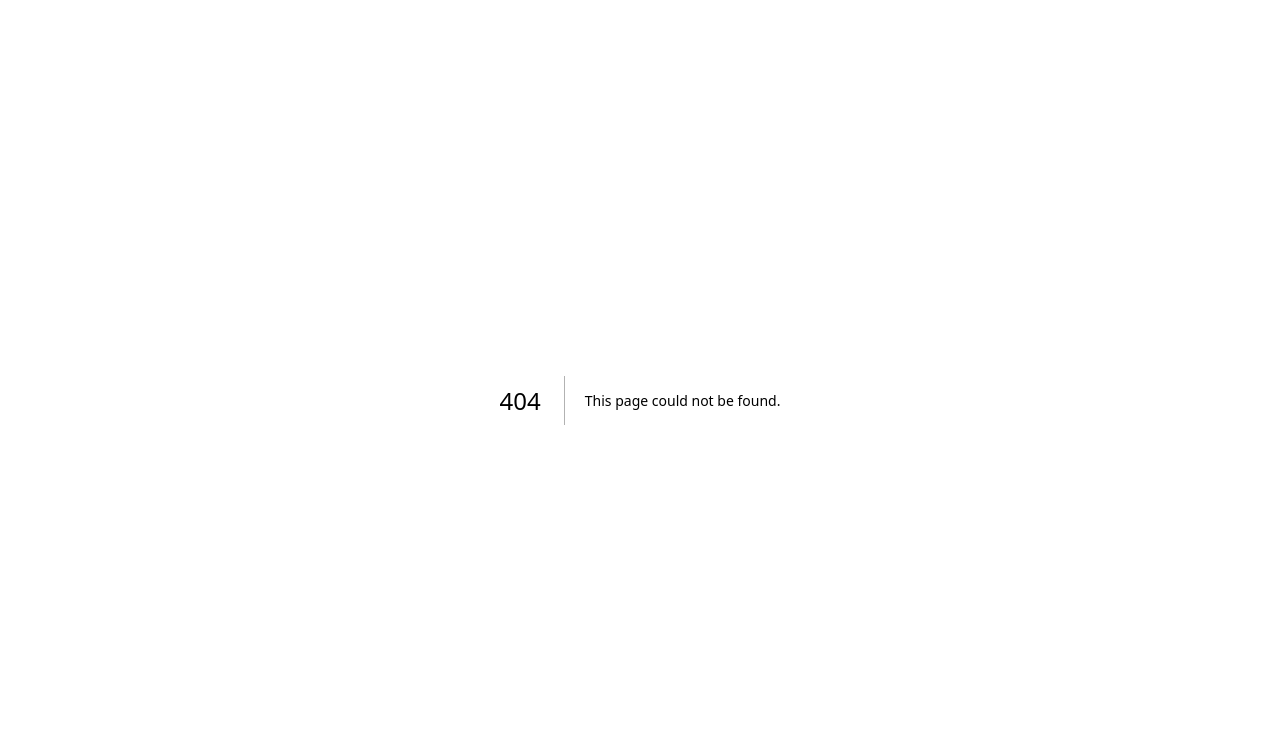
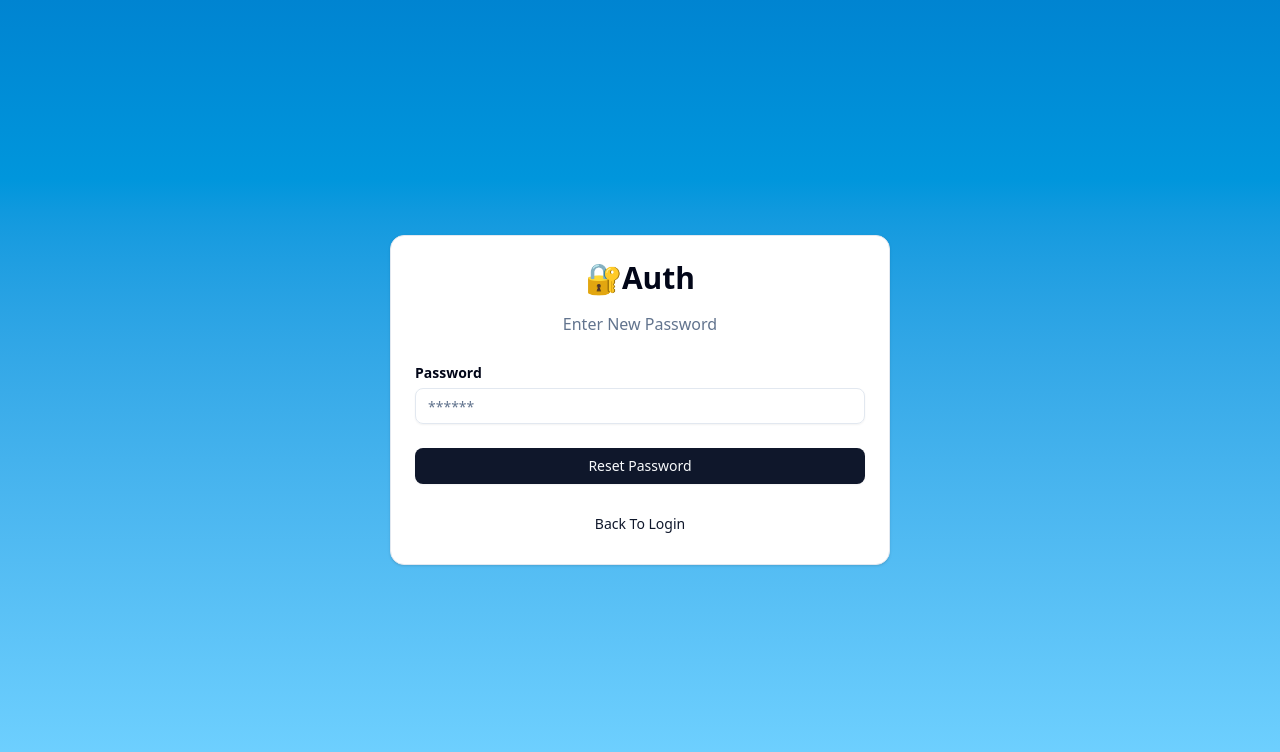
Before and after one commit to WalterIt/NextAuth_Template, a Next.js app: page /new-password in a window 1280 px wide. Before the commit this address had no page. Shown: the top 752 px of the page. Built offline with nearby package versions, Linux system fonts and the light colour scheme.

Commit message:
FEAT: IMPLEMENT  Reset password functionality with validation and error handling.

```diff
--- /dev/null
+++ b/actions/new-password.ts
@@ -0,0 +1,40 @@
+"use server"
+
+import bcrypt from "bcryptjs"
+import * as z from "zod"
+import { db } from "@/lib/db";
+import { getResetPasswordTokenByToken } from "@/data/reset-password";
+import { getUserByEmail } from "@/data/user";
+import { NewPasswordSchema } from "@/schemas";
+
+
+export const newPassword = async (values: z.infer<typeof NewPasswordSchema>, token?: string | null) => {
+    if(!token) return {error : "Token Not Found!!"}
+
+    const validateFields = NewPasswordSchema.safeParse(values)
+    if (!validateFields.success) return {error : "Invalid Fields!"}
+
+    const {password} = validateFields.data
+
+    const existingToken = await getResetPasswordTokenByToken(token)
+    if(!existingToken) return {error : "Invalid Token!"}
+
+    const hasExpired =  new Date(existingToken.expires) < new Date();
+    if(hasExpired) return { error: "Token Expired!" }
+
+    const existingUser = await getUserByEmail(existingToken.email)
+    if(!existingUser) return { error: "Email Doesn't Exist!" }
+
+    const hashedPassword = await bcrypt.hash(password, 10)
+
+    await db.user.update({
+        where : {id : existingUser.id},
+        data : {password : hashedPassword}
+    })
+
+    await db.resetPasswordToken.delete({
+        where : {id : existingToken.id}
+    })
+
+    return {success : "Password Updated!"}
+}
--- /dev/null
+++ b/app/(auth)/_components/new-password-form.tsx
@@ -0,0 +1,74 @@
+"use client"
+
+import { useForm } from "react-hook-form"
+import * as z from "zod"
+import {  NewPasswordSchema } from "@/schemas";
+import { zodResolver } from "@hookform/resolvers/zod"
+import { Form,FormControl,FormField,FormLabel,FormItem,FormMessage } from "@/components/ui/form";
+import { Input } from "@/components/ui/input";
+import { CardWrapper } from "./card-wrapper"
+import { Button } from "@/components/ui/button";
+import { FormError } from "@/components/form-error";
+import { FormSuccess } from "@/components/form-success";
+import { login } from "@/actions/login";
+import { useState, useTransition } from "react";
+import { useSearchParams } from "next/navigation";
+import Link from "next/link";
+import { newPassword } from "@/actions/new-password";
+
+
+export const NewPasswordForm = () => {
+    const searchParams = useSearchParams()
+    const token = searchParams.get("token")
+    const [error,setError] = useState<string | undefined>("")
+    const [success,setSuccess] = useState<string | undefined>("")
+    const [isPending, startTransition] = useTransition()
+    const form = useForm<z.infer<typeof NewPasswordSchema>>({
+        resolver: zodResolver(NewPasswordSchema),
+        defaultValues : {
+            password: "",
+        }
+    })
+
+    const onSubmit = (values: z.infer<typeof NewPasswordSchema>) => {
+        setError("")
+        setSuccess("")
+
+        startTransition(() => {
+           newPassword(values, token)
+            .then((data) => {
+               setError(data?.error)
+               setSuccess(data?.success)
+           })
+        })
+    }
+
+    return (
+       <CardWrapper headerLabel="Enter New Password" backButtonLabel="Back To Login" backButtonHref="/login">
+            <Form {...form}>
+                <form className="space-y-6" onSubmit={form.handleSubmit(onSubmit)}>
+                    <div className="space-y-4">
+
+                        <FormField control={form.control} name="password" render={({ field }) => (
+                            <FormItem>
+                                <FormLabel className="font-bold">Password</FormLabel>
+                                    <FormControl>
+                                        <Input disabled={isPending} {...field} placeholder="******" type="password"/>
+                                    </FormControl>
+                                    <FormMessage />
+                        </FormItem>
+                        )}
+                        />
+
+
+                    </div>
+                    <FormError message={error}/>
+                    <FormSuccess message={success} />
+                    <Button disabled={isPending} type="submit" className="w-full">
+                        Reset Password
+                    </Button>
+                </form>
+            </Form>
+       </CardWrapper>
+    )
+}
--- /dev/null
+++ b/app/(auth)/new-password/page.tsx
@@ -0,0 +1,10 @@
+import { NewPasswordForm } from '../_components/new-password-form'
+import React from 'react'
+
+const NewPasswordPage = () => {
+  return (
+    <NewPasswordForm />
+  )
+}
+
+export default NewPasswordPage
--- a/schemas/index.ts
+++ b/schemas/index.ts
@@ -36,7 +36,7 @@ export const SettingsSchema = z.object({
 
 export const NewPasswordSchema = z.object({
     password:z.string().min(6, {
-        message : "Minimum 6 character"
+        message : "Minimum 6 character Required!"
     }),
 })
 
```
